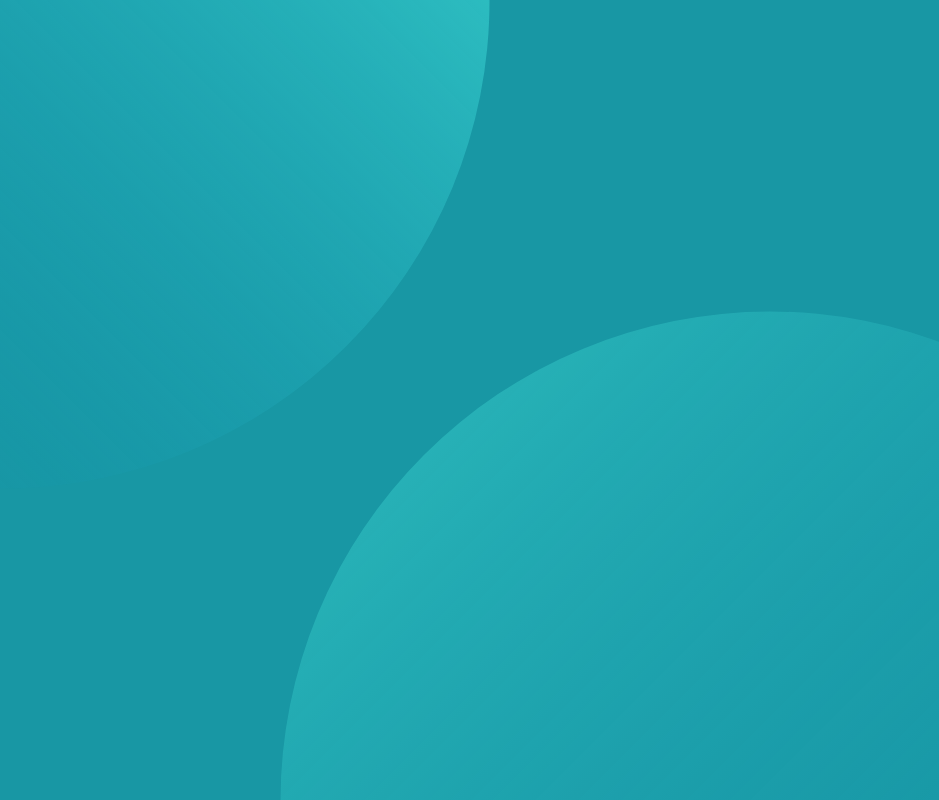
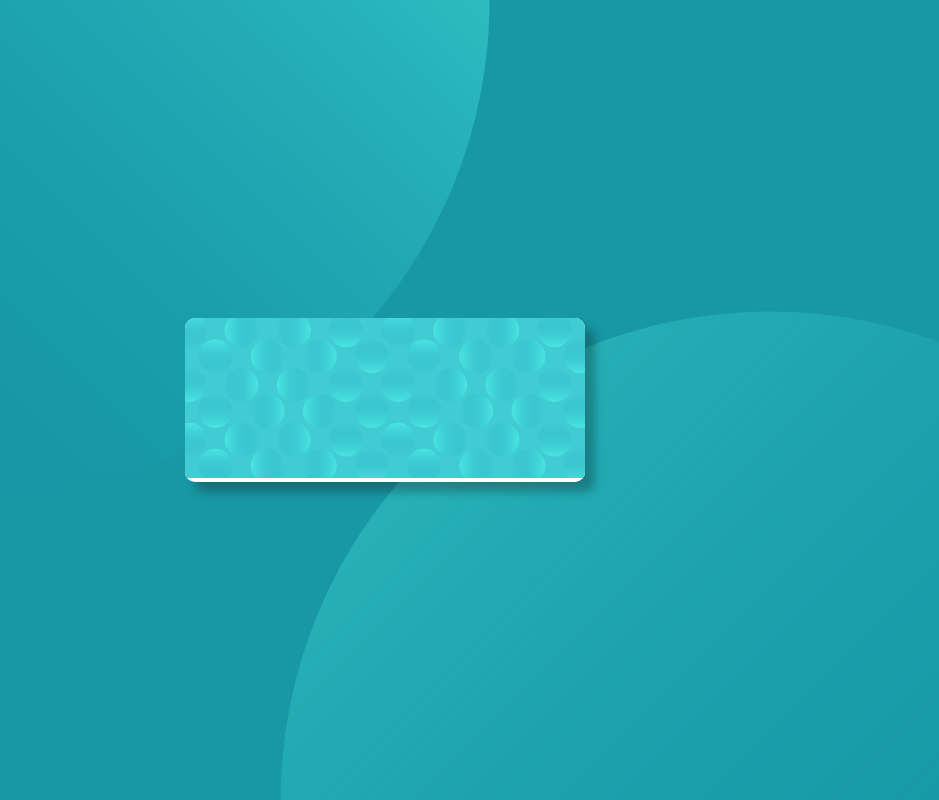
Before and after one commit to sparklaunch/04.ProfileCard, a Svelte app in the folder profile-card/: page / in a window 1280 px wide. Shown: the whole page, without its empty margins (255-1194 px from the left). Built offline with nearby package versions, Linux system fonts and the light colour scheme.

Commit message:
Add the card

```diff
--- a/profile-card/src/App.svelte
+++ b/profile-card/src/App.svelte
@@ -1,3 +1,7 @@
+<script>
+    import Card from "./components/Card.svelte";
+</script>
+
 <svelte:head>
     <link rel="preconnect" href="https://fonts.googleapis.com" />
     <link rel="preconnect" href="https://fonts.gstatic.com" crossorigin />
@@ -16,24 +20,37 @@
             alt="Bottom Background Pattern"
         />
     </div>
+    <div id="wrapper">
+        <Card />
+    </div>
 </div>
 
 <style>
     #app {
+        position: fixed;
         background-color: rgb(24, 151, 164);
         height: 100vh;
         width: 100vw;
+        z-index: -1;
     }
     #background-top > img {
         position: fixed;
         top: 0;
         left: 20%;
         transform: translate(-50%, -50%);
+        z-index: -1;
     }
     #background-bottom > img {
         position: fixed;
         bottom: 0;
         right: 20%;
         transform: translate(50%, 50%);
+        z-index: -1;
+    }
+    #wrapper {
+        height: 100vh;
+        display: flex;
+        justify-content: center;
+        align-items: center;
     }
 </style>
--- /dev/null
+++ b/profile-card/src/components/Banner.svelte
@@ -0,0 +1,10 @@
+<div id="banner">
+    <img src="/assets/bg-pattern-card.svg" alt="Card Pattern" />
+</div>
+
+<style>
+    #banner > img {
+        width: 100%;
+        height: auto;
+    }
+</style>
--- /dev/null
+++ b/profile-card/src/components/Card.svelte
@@ -0,0 +1,17 @@
+<script>
+    import Banner from "./Banner.svelte";
+</script>
+
+<div id="card">
+    <Banner />
+</div>
+
+<style>
+    #card {
+        border-radius: 10px;
+        box-shadow: 10px 10px 10px rgba(0, 0, 0, 0.25);
+        background-color: white;
+        width: 400px;
+        overflow: hidden;
+    }
+</style>
```
